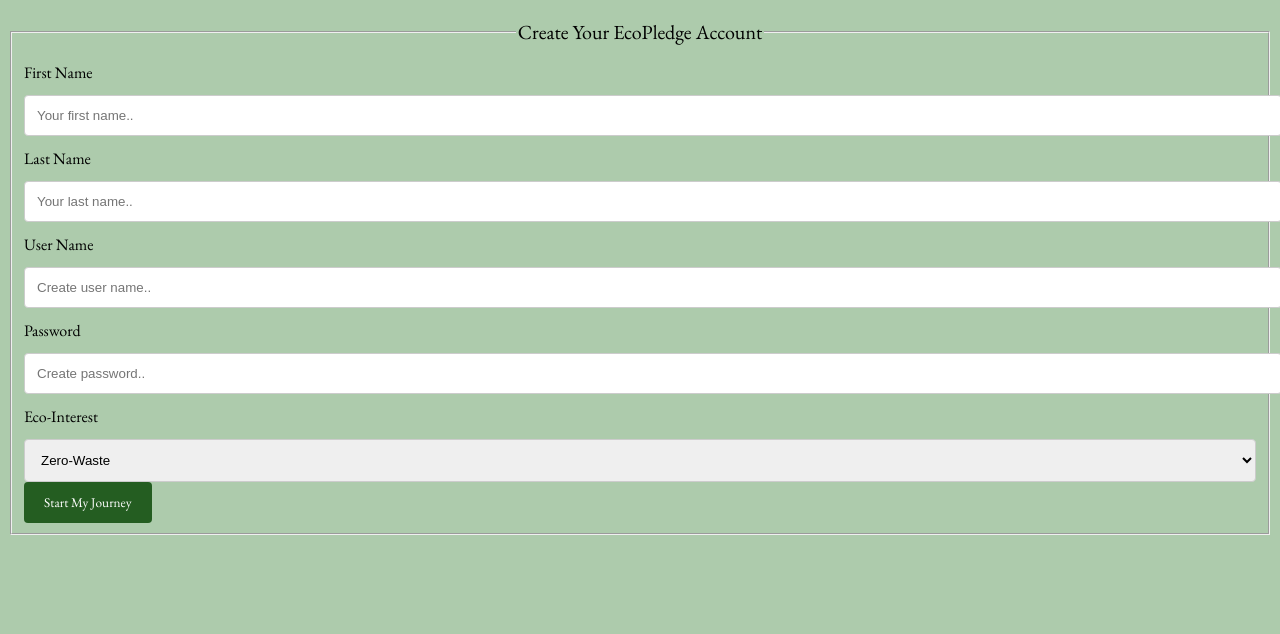
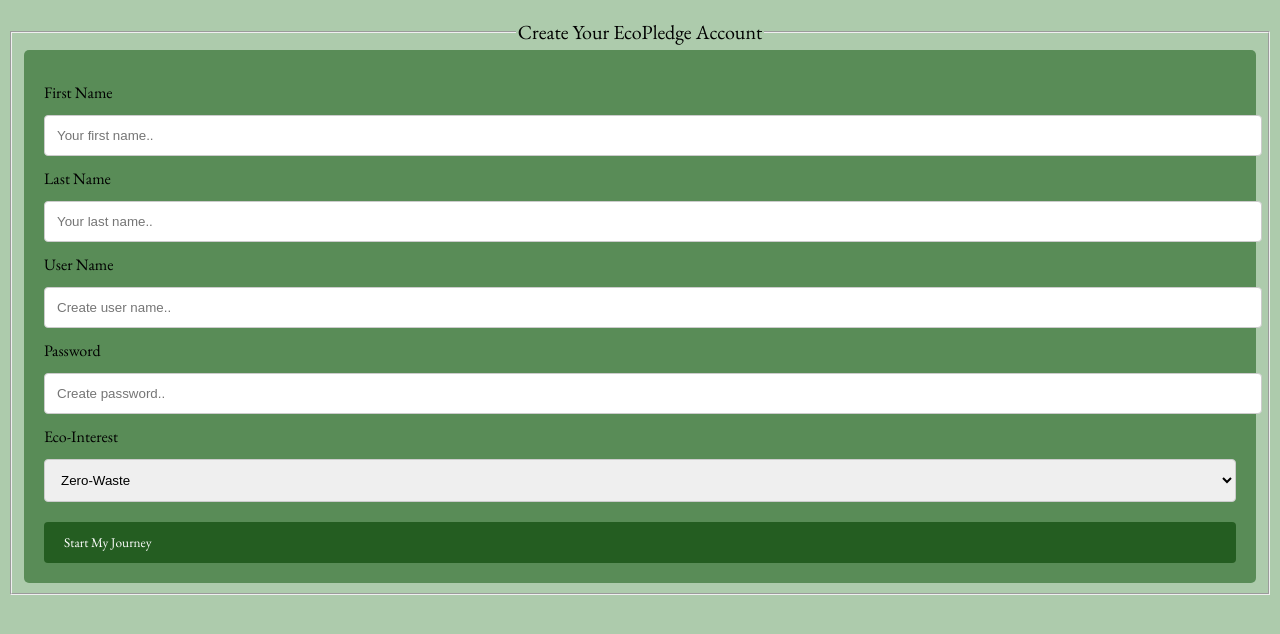
Before and after one commit to itmd362-spring2025/project1, a plain HTML site: page index.html in a window 1280 px wide. Shown: the part 66-700 px from the top of the page. Drawn offline with nearby package versions, Linux system fonts and the light colour scheme; a web font is replaced by a local one.

Commit message:
styled the container

```diff
--- a/css/style.css
+++ b/css/style.css
@@ -51,3 +51,24 @@ input[type=submit] {
 input[type=submit]:hover {
   opacity: 0.5;
 }
+
+#submit {
+  margin-top: 20px;
+}
+
+.container {
+  border-radius: 5px;
+  background-color: #598C57;
+  padding: 20px;
+}
+
+.col-one, .col-two, input[type=submit] {
+  width: 100%;
+  margin-top: 0;
+}
+
+.row::after {
+  content: "";
+  display: table;
+  clear: both;
+}
```
